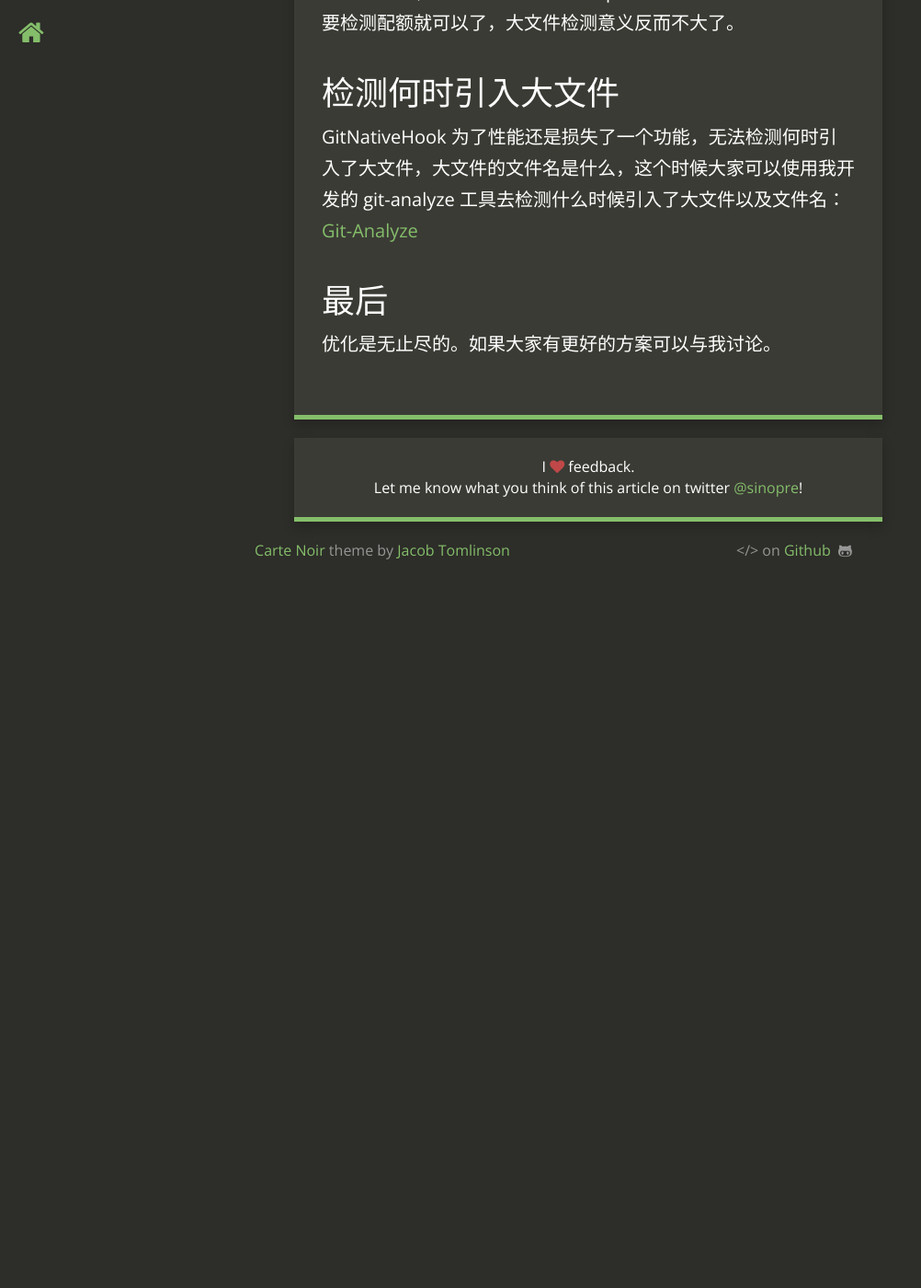
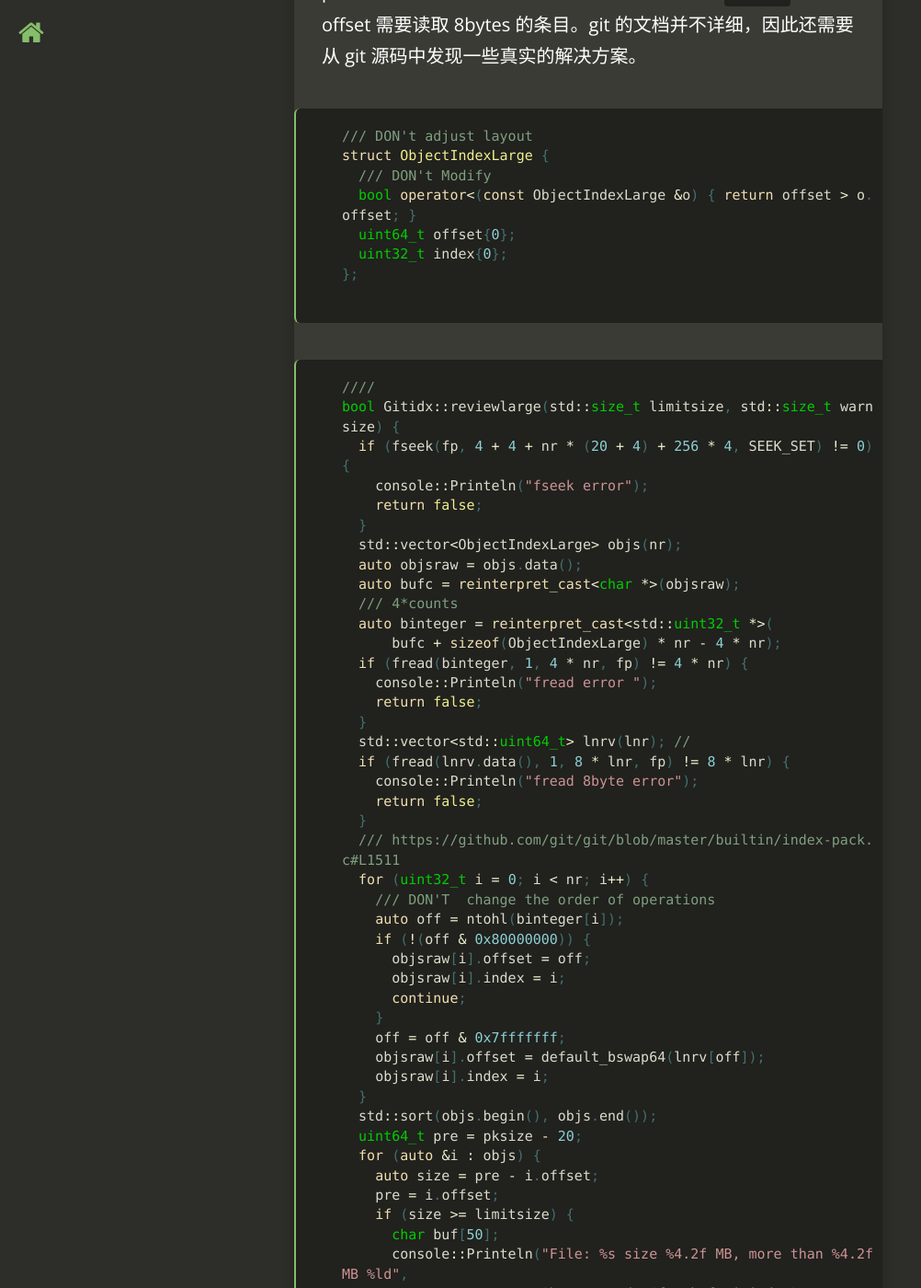
Before and after one commit to fcharlie/fcharlie.github.io, a Jekyll site: the page built from _posts/2017-11-22-GitNativeHookDepthOptimization.md, in a window 1280 px wide and 1400 px high, scrolled down 8864 px. Shown: the whole window at 92% size, without its empty margins (0-1002 px from the left). Built offline with Jekyll 4.4.1, drawn with Linux system fonts in a browser that asks for light colours; nearby versions of some CDN libraries; before the commit the page ends 9494 px from its top, so only the background shows below that; some of the changed text lies outside the part shown.

Commit message:
large file

````diff
--- a/_posts/2017-11-22-GitNativeHookDepthOptimization.md
+++ b/_posts/2017-11-22-GitNativeHookDepthOptimization.md
@@ -189,9 +189,86 @@ inline const char *Sha1FromIndex(FILE *fp, char *buf, std::uint32_t i) {
 
 这次优化比前面的 700 多毫秒减少了 100 多毫秒。
 
-## 大文件检测的限制
+## 更大的大文件检测
 
-当然，这一切的前提是使用 pack 格式第二版，并且 pack 文件大小小于 2GB, 对于推送大于 2GB 的 pack 文件，代码托管平台只需要检测配额就可以了，大文件检测意义反而不大了。
+前面主要是针对 pack 文件小于 2GB的优化, 对于推送大于 2GB 的 pack 文件需要额外的处理，比如 offset 需要改成 `int64_t` 而且 offset 需要读取 8bytes 的条目。git 的文档并不详细，因此还需要从 git 源码中发现一些真实的解决方案。
+
+```cpp
+/// DON't adjust layout
+struct ObjectIndexLarge {
+  /// DON't Modify
+  bool operator<(const ObjectIndexLarge &o) { return offset > o.offset; }
+  uint64_t offset{0};
+  uint32_t index{0};
+};
+
+```
+```cpp
+////
+bool Gitidx::reviewlarge(std::size_t limitsize, std::size_t warnsize) {
+  if (fseek(fp, 4 + 4 + nr * (20 + 4) + 256 * 4, SEEK_SET) != 0) {
+    console::Printeln("fseek error");
+    return false;
+  }
+  std::vector<ObjectIndexLarge> objs(nr);
+  auto objsraw = objs.data();
+  auto bufc = reinterpret_cast<char *>(objsraw);
+  /// 4*counts
+  auto binteger = reinterpret_cast<std::uint32_t *>(
+      bufc + sizeof(ObjectIndexLarge) * nr - 4 * nr);
+  if (fread(binteger, 1, 4 * nr, fp) != 4 * nr) {
+    console::Printeln("fread error ");
+    return false;
+  }
+  std::vector<std::uint64_t> lnrv(lnr); //
+  if (fread(lnrv.data(), 1, 8 * lnr, fp) != 8 * lnr) {
+    console::Printeln("fread 8byte error");
+    return false;
+  }
+  /// https://github.com/git/git/blob/master/builtin/index-pack.c#L1511
+  for (uint32_t i = 0; i < nr; i++) {
+    /// DON'T  change the order of operations
+    auto off = ntohl(binteger[i]);
+    if (!(off & 0x80000000)) {
+      objsraw[i].offset = off;
+      objsraw[i].index = i;
+      continue;
+    }
+    off = off & 0x7fffffff;
+    objsraw[i].offset = default_bswap64(lnrv[off]);
+    objsraw[i].index = i;
+  }
+  std::sort(objs.begin(), objs.end());
+  uint64_t pre = pksize - 20;
+  for (auto &i : objs) {
+    auto size = pre - i.offset;
+    pre = i.offset;
+    if (size >= limitsize) {
+      char buf[50];
+      console::Printeln("File: %s size %4.2f MB, more than %4.2f MB %ld",
+                        Sha1FromIndex(fp, buf, i.index),
+                        (float)size / scale::Megabyte,
+                        (float)limitsize / scale::Megabyte, i.offset);
+      // bfilecount++;
+      return false;
+    }
+    if (size >= warnsize) {
+      if (wfs.size() < MaxNumberOfDetails) {
+        FileInfo fileinfo;
+        char buf[50];
+        fileinfo.path = Sha1FromIndex(fp, buf, i.index);
+        fileinfo.size = size;
+        wfs.push_back(std::move(fileinfo));
+      }
+    }
+  }
+  return false;
+}
+```
+
+## Pack 文件格式限制
+
+以上内容都是基于 Git Packfile 格式第二版。
 
 ## 检测何时引入大文件
 
````
